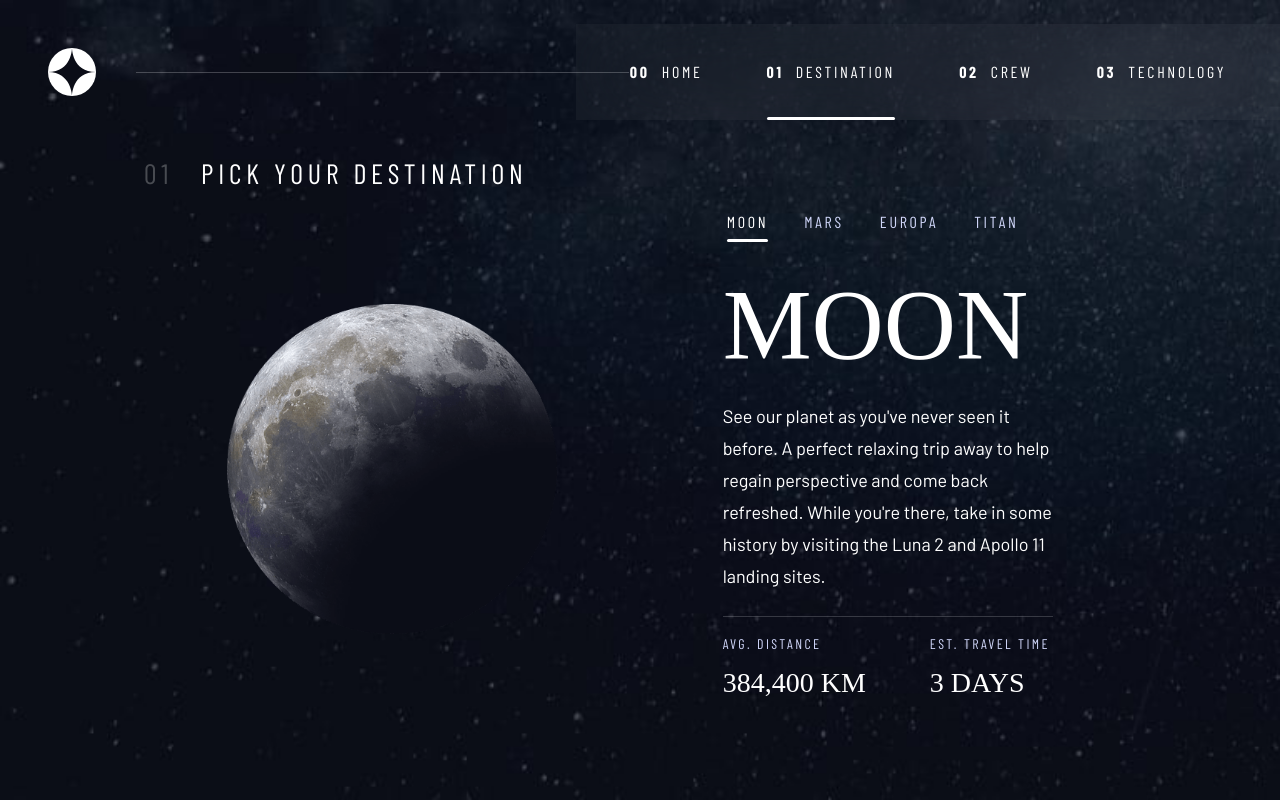
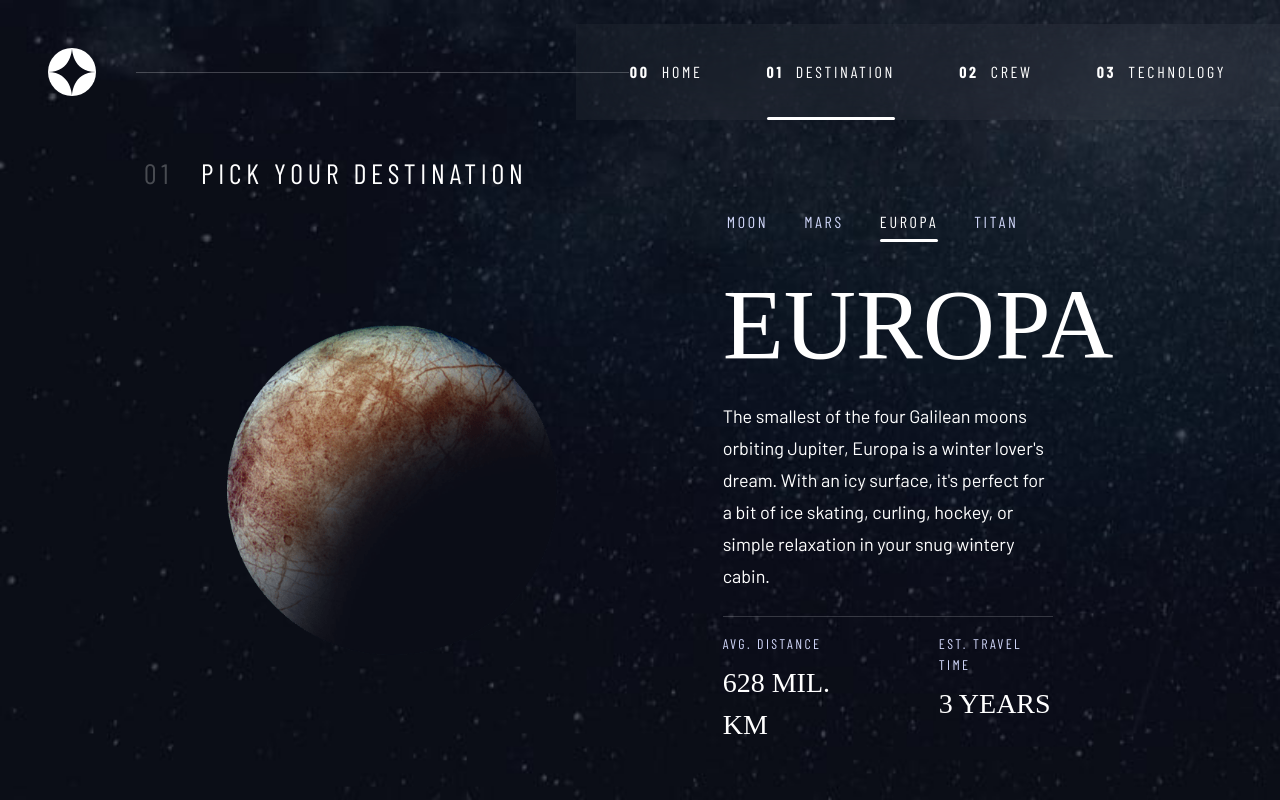
Before and after one commit to FaycalZM/Space-Tourism-App, a React (Vite) app: page /destination/Europa in a window 1280 px wide. Before the commit this address led to /destination/Moon. Built offline with nearby package versions, Linux system fonts and the light colour scheme; a web font is replaced by a local one.

Commit message:
fixed destination image changing in destination details page

```diff
--- a/src/components/destination/Destination.jsx
+++ b/src/components/destination/Destination.jsx
@@ -1,20 +1,17 @@
 import React, { useEffect, useState } from 'react'
 import { useData } from '../../context/DataProvider';
-import { NavLink, Outlet, useNavigate } from 'react-router-dom';
+import { NavLink, Outlet } from 'react-router-dom';
 import data from '../../data/data.json'
 import './destination.css'
 
 const destinations = data.destinations;
 
 const Destination = () => {
-  const [currentDestination, setCurrentDestination] = useState(destinations[0]);
+  const [currentDestinationImage, setCurrentDestinationImage] = useState(destinations[0].images.png);
   const { changeMainPageBackground } = useData();
-  const navigate = useNavigate();
-
 
   useEffect(
     () => {
-      navigate('/destination/Moon');
       changeMainPageBackground('/destination/background-destination');
     }, []
   )
@@ -24,19 +21,16 @@ const Destination = () => {
       <div className='flex pt-2 justify-around items-center '>
         <img
           className=' w-1/3 mt-8'
-          src={currentDestination.images.png}
-          alt={`${currentDestination.name}_image`} />
+          src={currentDestinationImage}
+          alt={`destination_image`} />
         <div className='w-1/3 '>
           <nav className='font-barlow-condensed text-nav-text tracking-md px-1'>
             <ul className='flex gap-9 '>
               {
                 destinations.map((destination, index) => {
                   return <NavLink
-                    onClick={() => {
-                      setCurrentDestination(destinations.filter(dest => dest.name === destination.name)[0])
-                    }}
                     to={`/destination/${destination.name}`}
-                    className='secondary-nav-link py-2 text-very-light-grayish-blue uppercase'
+                    className={`secondary-nav-link py-2 text-very-light-grayish-blue uppercase`}
                     activeclassname='active'
                     key={index}>
                     {destination.name}
@@ -45,7 +39,7 @@ const Destination = () => {
               }
             </ul>
           </nav>
-          <Outlet />
+          <Outlet context={[setCurrentDestinationImage]} />
         </div>
       </div>
     </div>
--- a/src/components/destination/DestinationDetails.jsx
+++ b/src/components/destination/DestinationDetails.jsx
@@ -1,11 +1,17 @@
-import React from 'react'
+import React, { useEffect, useState } from 'react'
 import { useParams } from 'react-router'
 import data from '../../data/data.json'
+import { useOutletContext } from 'react-router'
 
 const DestinationDetails = () => {
   const { destinationName } = useParams();
-  const currentDestination = data.destinations.filter(destination => destination.name === destinationName)[0];
-
+  const currentDestination = typeof destinationName === 'undefined' ? data.destinations[0] : data.destinations.filter(destination => destination.name === destinationName)[0];
+  const [setCurrentDestinationImage] = useOutletContext();
+  useEffect(
+    () => {
+      setCurrentDestinationImage(currentDestination.images.png);
+    }, [currentDestination]
+  )
   return (
     <>
       <p className='text-heading-2 font-bellefair uppercase mt-2'>{currentDestination ? currentDestination.name : null} </p>
```
